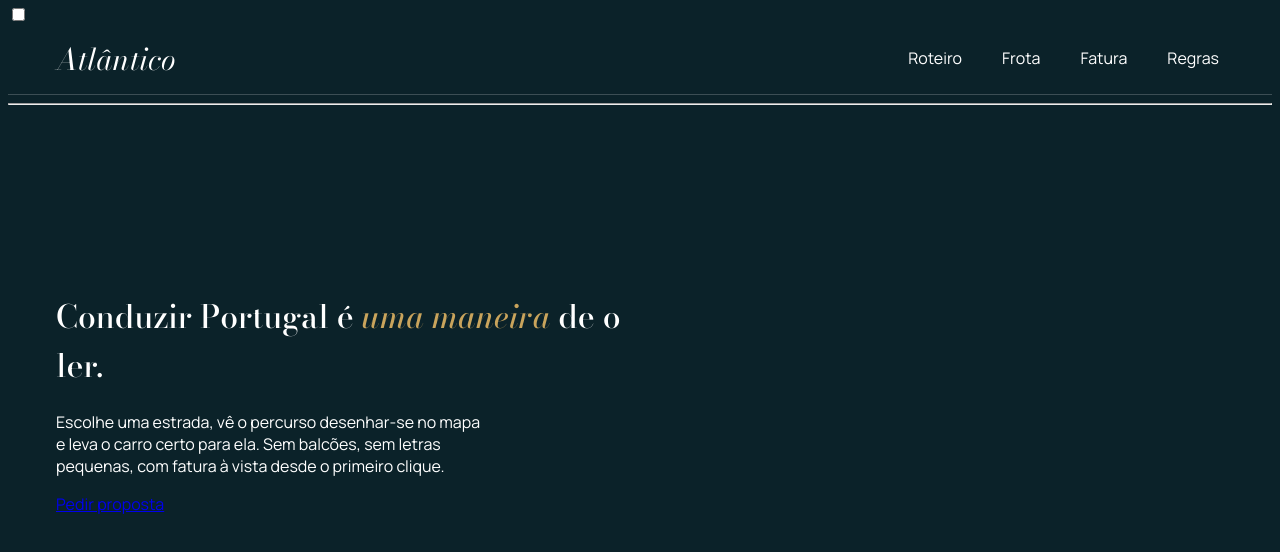
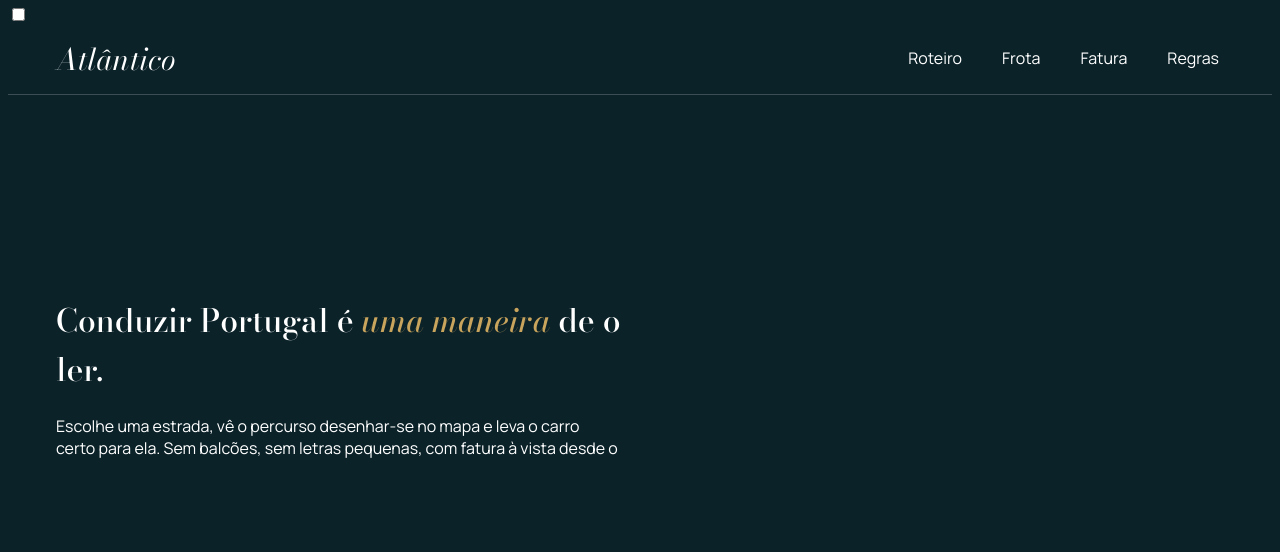
Before and after one commit to Yucane/Stand_rentacar, a plain HTML site: page index.html in a window 1280 px wide. Drawn offline with nearby package versions, Linux system fonts and the light colour scheme.

Commit message:
Refactor index.html for cleaner formatting
Removed unnecessary whitespace and fixed formatting issues.

```diff
--- a/index.html
+++ b/index.html
@@ -8,32 +8,21 @@
     <link rel="preconnect" href="https://fonts.gstatic.com" crossorigin>
     <link href="https://fonts.googleapis.com/css2?family=Bodoni+Moda:ital,opsz,wght@0,6..96,400..700;1,6..96,400..700&display=swap" rel="stylesheet">
     <link rel="stylesheet" href="https://fonts.googleapis.com/css2?family=Manrope:wght@400;600;700&display=swap">
-<link rel="stylesheet" href="">
     <link rel="stylesheet" href="estilo.css">
 </head>
 <body>
     <input type="checkbox" name="Claro/Escuro" id="Tema" class="esconder">
     <header>
-        <span class="logo"> Atlântico <a href=""></a></span>
+        <span class="logo">Atlântico</span>
         <nav>
             <a href="#roteiro">Roteiro</a>
             <a href="#frota">Frota</a>
             <a href="#fatura">Fatura</a>
             <a href="#regras">Regras</a>
         </nav>
+    </header>
 
-
-    </header>
-    <hr>
     <div class="wrap hero" id="roteiro">
         <div>
             <h1>Conduzir Portugal é <i>uma maneira</i> de o ler.</h1>
-    <p class="lead">Escolhe uma estrada, vê o percurso desenhar-se no mapa <br> e leva o carro certo para ela. Sem balcões, sem letras <br>
-         pequenas, com fatura à vista desde o primeiro clique.</p>
-    <a class="btn" href="#fatura">Pedir proposta</a>
-</div>
-   </div>
-
-
-</body>
-</html>
+            <p class="lead">Escolhe uma estrada, vê o percurso desenhar-se no mapa e leva o carro certo para ela. Sem balcões, sem letras pequenas, com fatura à vista desde o
```
Lines whose indentation alone changed are shown as unchanged.
